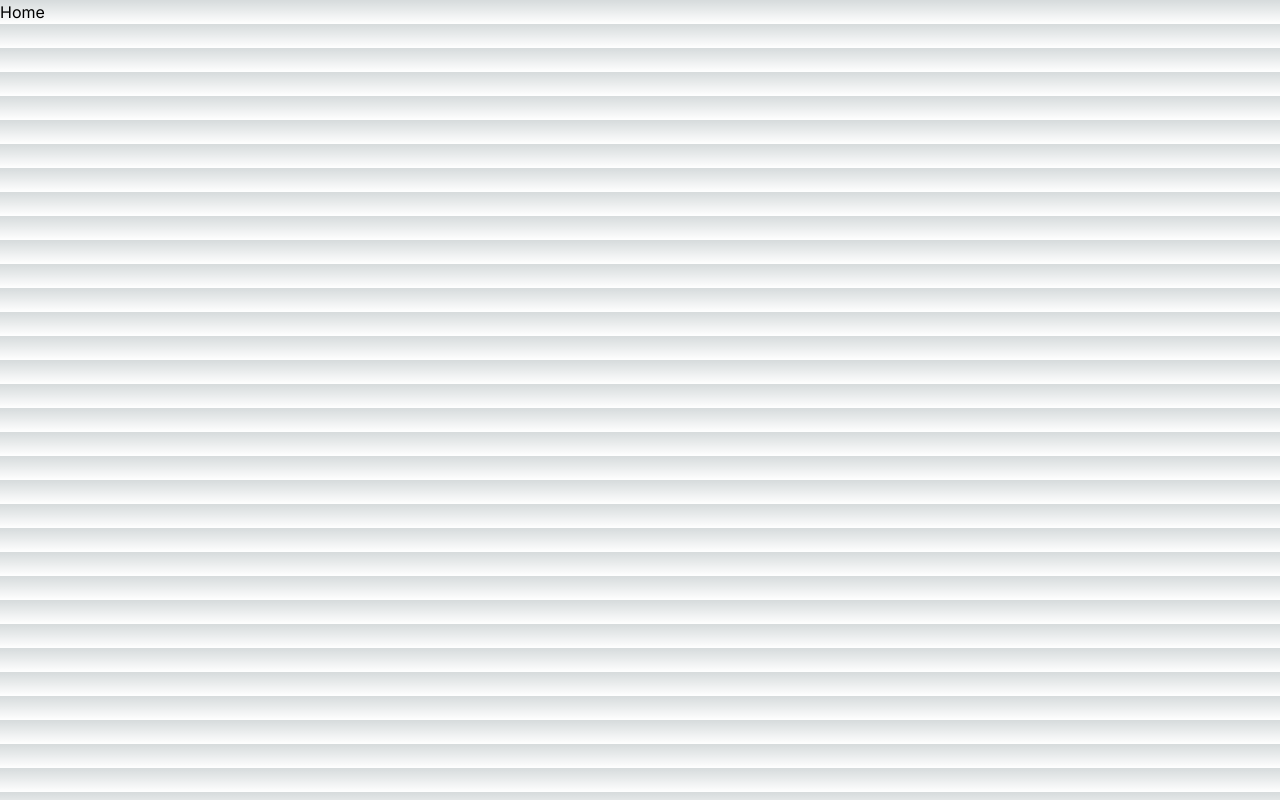
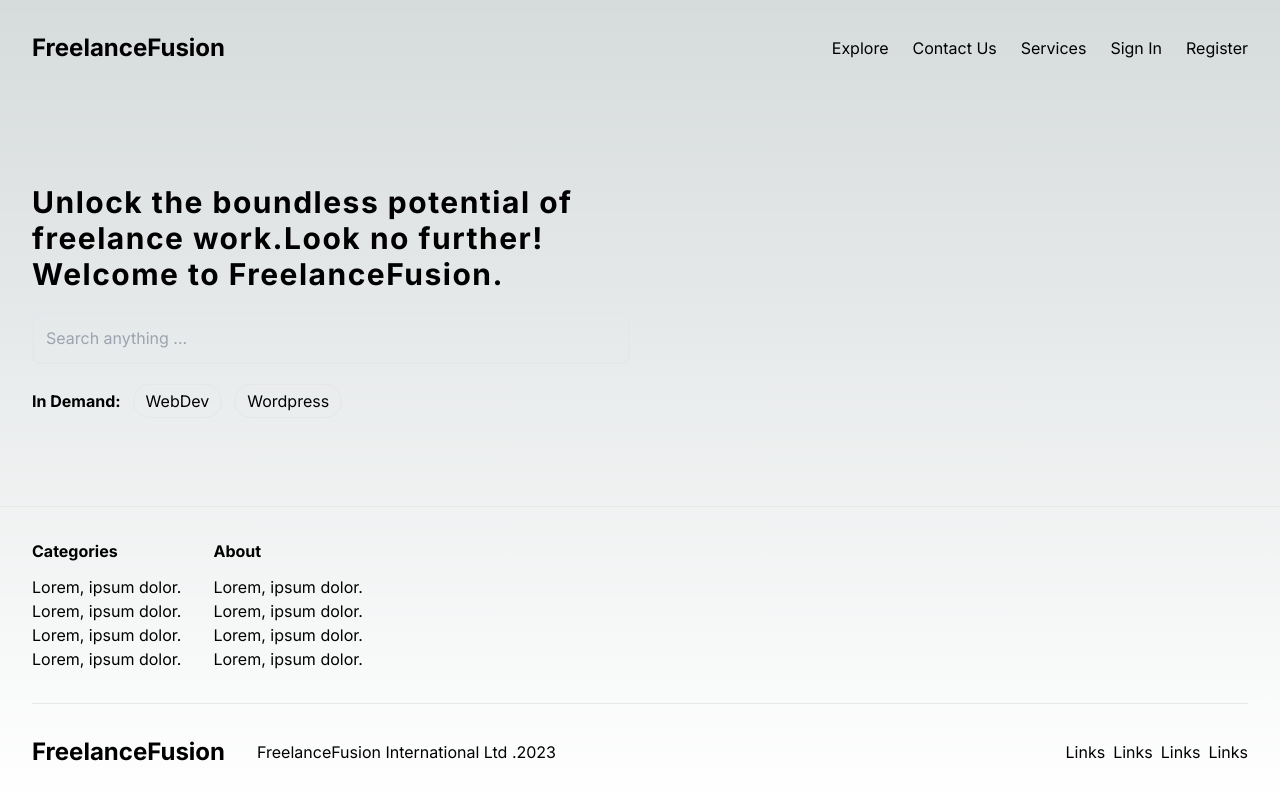
Before and after one commit to mwongess/freelancefusion, a Next.js app in the folder client/: page /home in a window 1280 px wide. Built offline with nearby package versions, Linux system fonts and the light colour scheme.

Commit message:
style home

```diff
--- a/client/src/app/(pages)/home/page.tsx
+++ b/client/src/app/(pages)/home/page.tsx
@@ -1,9 +1,23 @@
 import React from 'react'
 
 const Home = () => {
-  return (
-    <div>Home</div>
-  )
+    return (
+        <div className='home'>
+            <div className='left'>
+                <h1 className='font-bold text-3xl tracking-wider'>Unlock the boundless potential of freelance work.Look no further! Welcome to FreelanceFusion.</h1>
+                <input className='bg-transparent border-2 rounded-lg p-3 w-full' type="search" placeholder='Search anything ...' />
+                <div className='in-demand'>
+                    <h1 className='font-bold'>In Demand:</h1>
+                    <p>WebDev</p>
+                    <p >Wordpress</p>
+
+                </div>
+            </div>
+            <div className='right'>
+
+            </div>
+        </div>
+    )
 }
 
 export default Home
--- /dev/null
+++ b/client/src/app/(pages)/layout.tsx
@@ -0,0 +1,21 @@
+import Cta from '@/components/Cta'
+import Footer from '@/components/Footer'
+import Header from '@/components/Header'
+import React from 'react'
+
+const layout = ({ children }: { children: React.ReactNode }) => {
+    return (
+        <div className='flex flex-col min-h-screen justify-between'>
+            <Header />
+            <div className="outlet">
+                {children}
+            </div>
+            <div>
+                <Cta />
+                <Footer />
+            </div>
+        </div>
+    )
+}
+
+export default layout
--- a/client/src/app/globals.css
+++ b/client/src/app/globals.css
@@ -18,10 +18,51 @@
 
 body {
   color: rgb(var(--foreground-rgb));
-  background: linear-gradient(
-      to bottom,
+  background: linear-gradient(to bottom,
       transparent,
-      rgb(var(--background-end-rgb))
-    )
-    rgb(var(--background-start-rgb));
+      rgb(var(--background-end-rgb))) rgb(var(--background-start-rgb));
 }
+
+.header {
+  @apply flex justify-between items-center p-8
+}
+
+.outlet {
+  @apply p-8
+}
+
+.home {
+  @apply flex gap-5
+}
+
+.home div {
+  @apply w-1/2
+}
+.home .left{
+  @apply flex flex-col gap-5
+}
+.in-demand{
+  @apply flex gap-3 w-full  items-center w-full !important
+}
+.in-demand p{
+  @apply border py-1 px-3 rounded-full
+}
+.cta {
+  @apply flex gap-8 p-8 border-t
+}
+
+.cta div h1 {
+  @apply font-bold mb-3
+}
+
+.footer {
+  @apply flex justify-between items-center border-t mx-8 py-8 pt-8
+}
+
+.footer .licensing {
+  @apply flex items-center gap-8
+}
+
+.footer .socials {
+  @apply flex gap-2
+}
--- /dev/null
+++ b/client/src/components/Cta.tsx
@@ -0,0 +1,25 @@
+import React from 'react'
+
+const Cta = () => {
+    return (
+        <div className='cta'>
+            <div>
+                <h1>Categories</h1>
+                <p>Lorem, ipsum dolor.</p>
+                <p>Lorem, ipsum dolor.</p>
+                <p>Lorem, ipsum dolor.</p>
+                <p>Lorem, ipsum dolor.</p>
+            </div>
+            <div>
+                <h1>About</h1>
+                <p>Lorem, ipsum dolor.</p>
+                <p>Lorem, ipsum dolor.</p>
+                <p>Lorem, ipsum dolor.</p>
+                <p>Lorem, ipsum dolor.</p>
+            </div>
+            <div></div>
+        </div>
+    )
+}
+
+export default Cta
--- a/client/src/components/Footer.tsx
+++ b/client/src/components/Footer.tsx
@@ -1,9 +1,20 @@
 import React from 'react'
 
 const Footer = () => {
-  return (
-    <div>Footer</div>
-  )
+    return (
+        <div className="footer">
+            <div className='licensing'>
+                <h1 className='font-bold text-2xl'>FreelanceFusion</h1>
+                <p>FreelanceFusion International Ltd .2023</p>
+            </div>
+            <div className='socials'>
+                <p>Links</p>
+                <p>Links</p>
+                <p>Links</p>
+                <p>Links</p>
+            </div>
+        </div>
+    )
 }
 
 export default Footer
--- a/client/src/components/Header.tsx
+++ b/client/src/components/Header.tsx
@@ -1,8 +1,18 @@
+import Link from 'next/link'
 import React from 'react'
 
 const Header = () => {
   return (
-    <div>Header</div>
+    <div className='header '>
+        <h1 className='font-bold text-2xl'>FreelanceFusion</h1>
+        <div className='flex gap-6'>
+            <Link href="">Explore</Link>
+            <Link href="">Contact Us</Link>
+            <Link href="">Services</Link>
+            <Link href="">Sign In</Link>
+            <Link href="">Register</Link>
+        </div>
+    </div>
   )
 }
 
```
Also changed, not shown: 1 other file (tests, documents, lock files or other folders).
